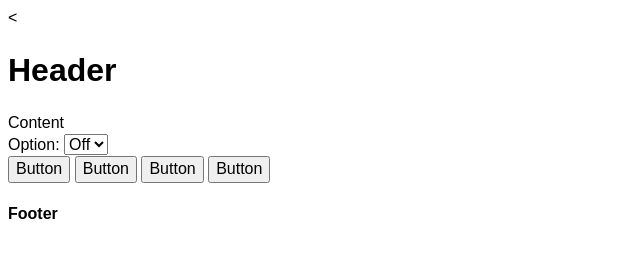
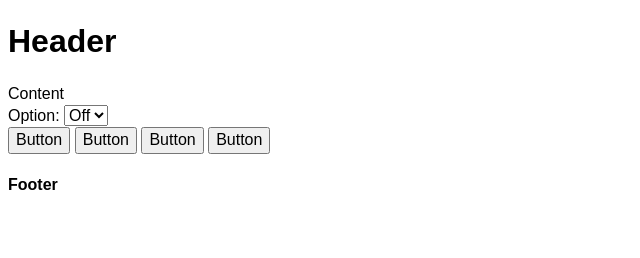
Before and after one commit to ericrew96/hronboardingapp, a plain HTML site: page index.html in a window 1280 px wide. Shown: the whole page, without its empty margins (0-640 px from the left). Drawn offline with Linux system fonts and the light colour scheme.

Commit message:
Update index.html

```diff
--- a/index.html
+++ b/index.html
@@ -7,7 +7,7 @@
 	<link rel="stylesheet" href="jquery.mobile.icons.min.css" />
 	<link rel="stylesheet" href="jquery.mobile.structure-1.4.5.min.css" />
 	<link rel="stylesheet" href="jquery-1.11.1.min.js">
-	<<link rel="stylesheet" href="jquery.mobile-1.4.5.min.js">
+	<link rel="stylesheet" href="jquery.mobile-1.4.5.min.js" />
 </head>
 
 <body>
```
